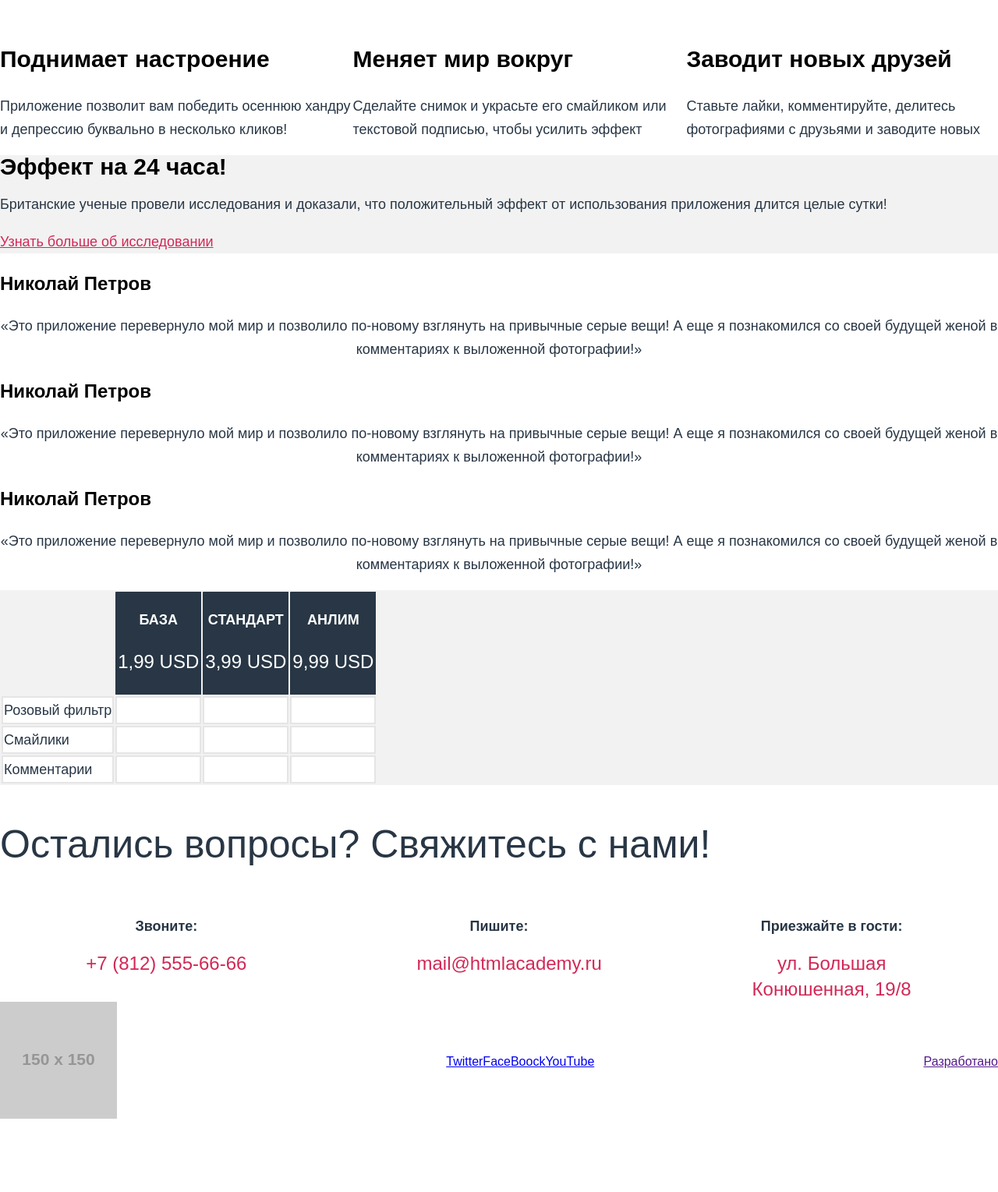
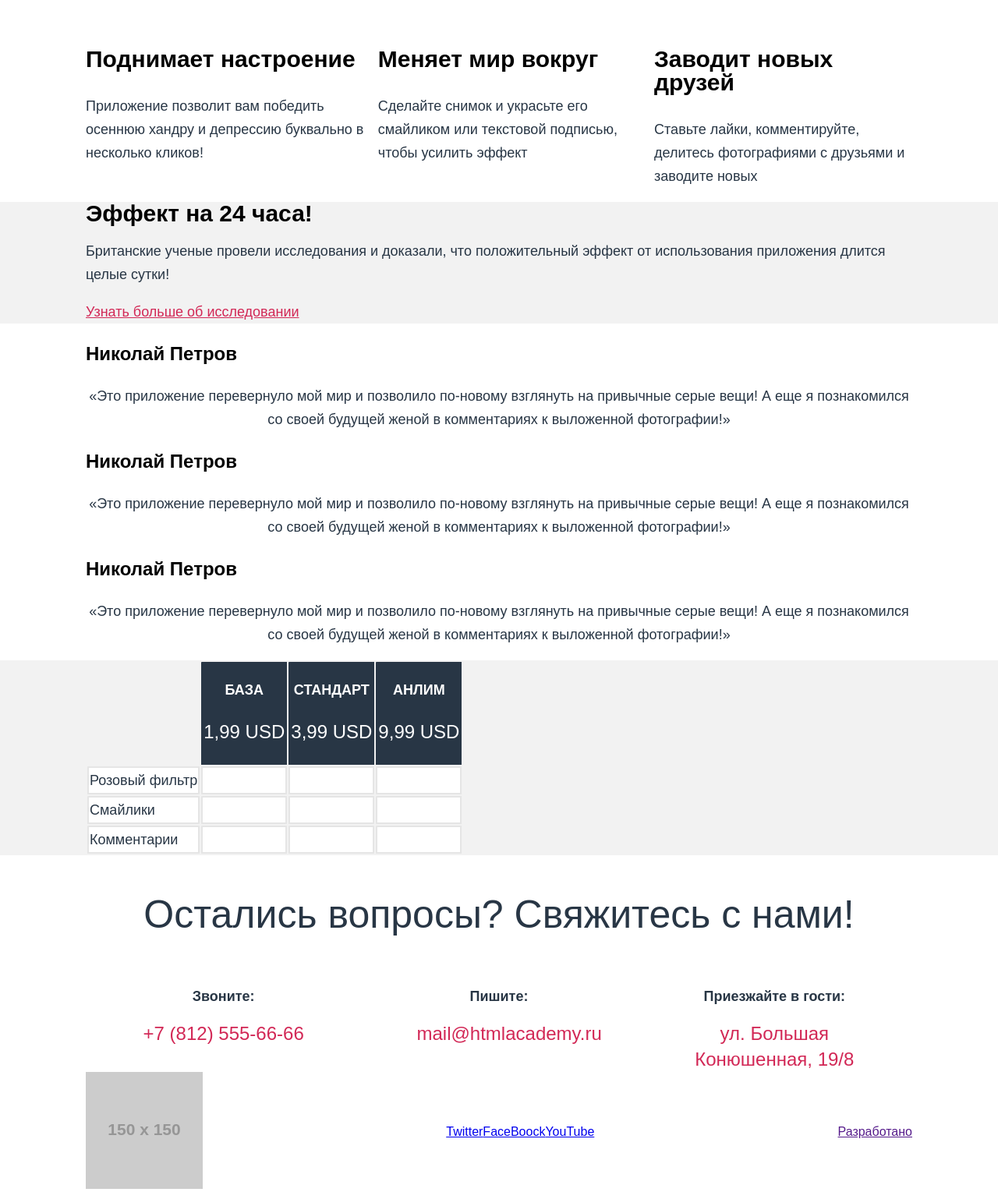
Before and after one commit to Donny-squirtle/913919-pink-21, a website: page source/index.html in a window 1280 px wide. Shown: the part 759-2288 px from the top of the page at 78% size. Before the commit the page ends 2198 px from the top, so only its background shows below. Drawn offline with nearby package versions, Linux system fonts and the light colour scheme; files that its build step writes are made by us from their sources; placeholder pictures from the web are drawn by us.

Commit message:
Правки адаптива главной

```diff
--- a/source/index.html
+++ b/source/index.html
@@ -12,6 +12,7 @@
   <header class="page-header">
     <div class="page-header__container">
       <nav class="main-navigation">
+        <div class="main-navigation__container container">
           <a class="main-navigation__logo">
             <img src="https://via.placeholder.com/150x150" alt="мобильное приложение pink" />
           </a>
@@ -24,9 +25,10 @@
             <li class="site-list__item"><a class="site-list__item-text" href="form.html">Конкурс</a></li>
             <li class="site-list__item"><a class="site-list__item-text" href="#">HTML Academy</a></li>
           </ul>
+        </div>
       </nav>
       <section class="app-download">
-        <div class="app-download__container">
+        <div class="app-download__container container">
           <h2 class="visually-hidden">Поддерживаемые платформы</h2>
           <div class="app-download__top">
             <p class="app-download__title">Взгляните на жизнь иначе!</p>
@@ -60,7 +62,7 @@
   <main class="page-main">
     <h1 class="visually-hidden">Pink</h1>
     <section class="app-advantages">
-      <div class="app-advantages__container">
+      <div class="app-advantages__container container">
         <h2 class="page-title">
           Устали от серости мегаполиса? Нам есть, что вам предложить!
         </h2>
@@ -104,7 +106,7 @@
     </section>
     <section class="else-advantages">
       <h2 class="visually-hidden">Другие приемущеста приложения</h2>
-      <div class="else-advantages__container">
+      <div class="else-advantages__container container">
         <div class="else-advantages__text">
           <!-- <img src="https://via.placeholder.com/150x150" alt="Эффект на 24 часа!"> -->
           <p class="else-advantages__text-title">Эффект на 24 часа!</p>
@@ -119,7 +121,7 @@
     </section>
     <section class="feedback">
       <h2 class="visually-hidden">Отзывы</h2>
-      <div class="feedback__container">
+      <div class="feedback__container container">
         <ul class="feedback__list feedback-text-list">
           <li class="feedback-text-list__item">
             <p class="feedback-text-list__item-name">Николай Петров</p>
@@ -155,7 +157,7 @@
     </section>
     <section class="prices">
       <h2 class="visually-hidden">Цены</h2>
-      <div class="prices__container">
+      <div class="prices__container container">
         <table class="prices-table">
           <tr>
             <th></th>
@@ -212,7 +214,7 @@
       </div>
     </section>
     <section class="contacts">
-      <div class="contacts__container">
+      <div class="contacts__container container">
         <h2 class="page-title">Остались вопросы? Свяжитесь с нами!</h2>
         <ul class="our-contacts">
           <li class="our-contacts__item our-contacts-text">
@@ -234,13 +236,13 @@
     </section>
     <section class="contacts-map">
       <h2 class="visually-hidden">Карта</h2>
-      <div class="contacts-map__container">
+      <div class="contacts-map__container container">
         <!-- ТУТ КАРТА -->
       </div>
     </section>
   </main>
   <footer class="page-footer">
-    <div class="page-footer__container">
+    <div class="page-footer__container container">
       <div class="page-footer__logo">
         <img src="https://via.placeholder.com/150x150" alt="pink" />
       </div>
--- a/source/sass/blocks/main-navigation.scss
+++ b/source/sass/blocks/main-navigation.scss
@@ -1,9 +1,11 @@
 .main-navigation {
-  background-color: rgba(#000000, 0.3%);
-  height: 110px;
-  display: flex;
-  justify-content: space-around;
-  align-items: center;
+  .main-navigation__container {
+    background-color: rgba(#000000, 0.3%);
+    height: 110px;
+    display: flex;
+    justify-content: space-around;
+    align-items: center;
+  }
 }
 
 .main-navigation__toggle {
--- a/source/sass/blocks/page-title.scss
+++ b/source/sass/blocks/page-title.scss
@@ -3,4 +3,5 @@
   font-size: 50px;
   line-height: 68px;
   color: #283645;
+  text-align: center;
 }
--- a/source/sass/global/global.scss
+++ b/source/sass/global/global.scss
@@ -24,11 +24,20 @@ input[type="radio"].visually-hidden {
 }
 
 .container {
-  max-width: $desktop-width;
   min-width: $mobile-width;
-  padding-left: 20px;
-  padding-right: 20px;
   margin: 0 auto;
+  padding: 0 20px;
+  width: 100%;
+
+  @media (min-width: $tablet-width) {
+    padding: 0 30px;
+    min-width: $tablet-width;
+  }
+
+  @media (min-width: $desktop-width) {
+    padding: 0 110px;
+    max-width: 1440px;
+  }
 }
 
 body {
```
Lines whose indentation alone changed are shown as unchanged.
